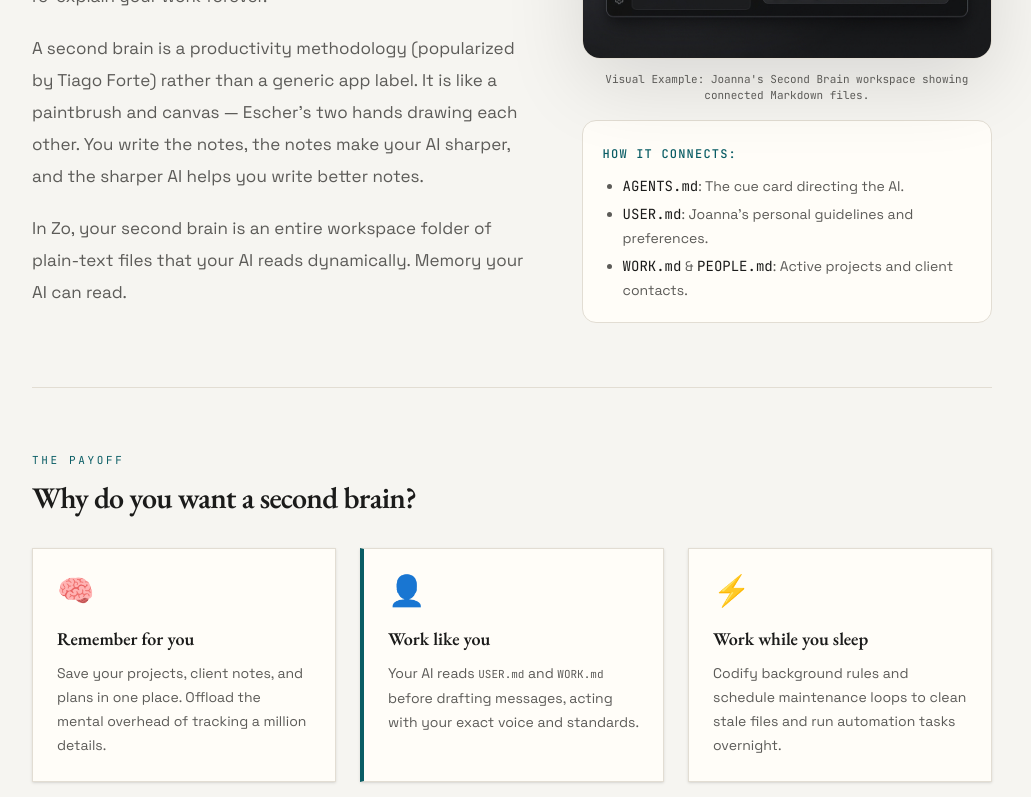
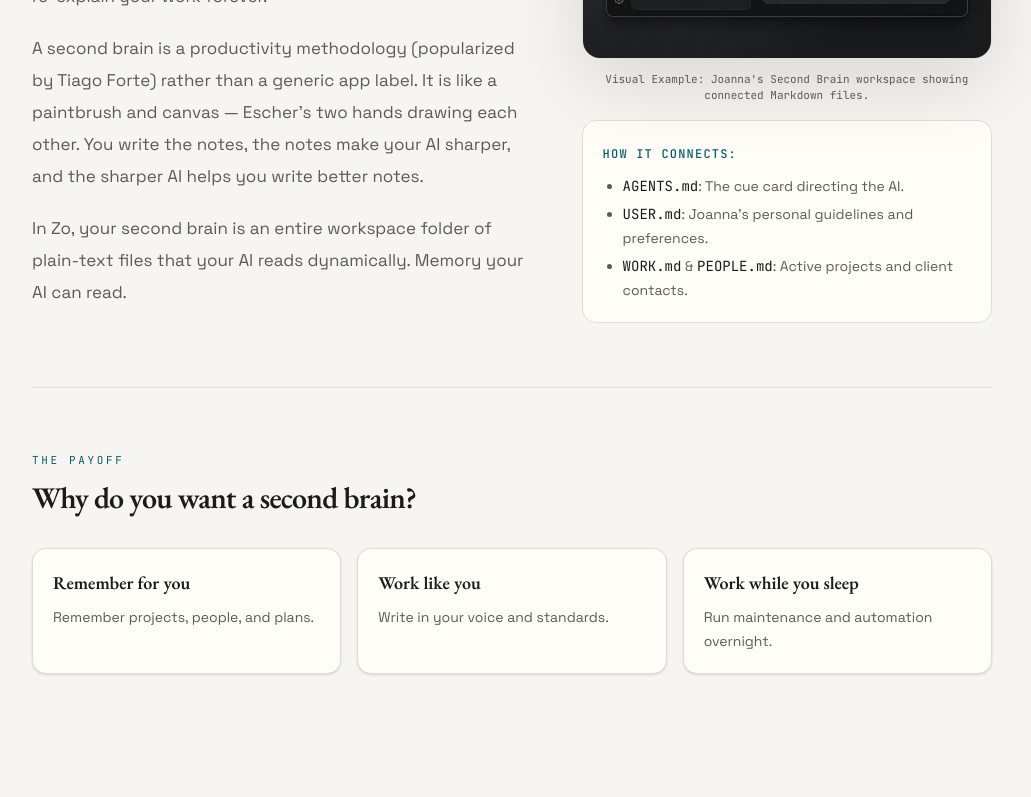
Before and after one commit to Jeff-Kazzee/second-brain-site, a React (Vite) app: page / in a window 1280 px wide. Shown: the part 2722-3519 px from the top of the page, without its empty margins (128-1159 px from the left). Built offline with nearby package versions, Linux system fonts and the light colour scheme.

Commit message:
fix: finish landing review cleanup

```diff
--- a/src/pages/Landing.tsx
+++ b/src/pages/Landing.tsx
@@ -181,7 +181,7 @@ function VocabularyCardDeck() {
 
         {/* Responsive Controls Wrapper */}
         <div className="mt-8 flex flex-col items-center gap-4 sm:flex-row sm:justify-between sm:gap-2">
-          <div className="flex items-center gap-3 w-full justify-between sm:w-auto">
+          <div className="flex flex-wrap items-center gap-3 w-full justify-between sm:w-auto">
             <button
               type="button"
               onClick={prev}
@@ -369,6 +369,10 @@ export default function Landing() {
                 <img
                   src="/images/jeff.jpg"
                   alt="Jeff Kazzee"
+                  width={160}
+                  height={160}
+                  loading="lazy"
+                  decoding="async"
                   className="size-20 rounded-full object-cover border border-[var(--d-line)] shadow-sm shrink-0"
                 />
                 <div>
@@ -408,6 +412,10 @@ export default function Landing() {
                 <img
                   src="/images/ethan.jpg"
                   alt="Ethan Davidson"
+                  width={160}
+                  height={160}
+                  loading="lazy"
+                  decoding="async"
                   className="size-20 rounded-full object-cover border border-[var(--d-line)] shadow-sm shrink-0"
                 />
                 <div>
@@ -543,9 +551,12 @@ export default function Landing() {
               <div className="space-y-4">
                 <figure className="relative">
                   <img
-                    src="/images/joannas_second_brain.jpg"
+                    src="/images/joannas-second-brain.webp"
                     alt="Mockup of Joanna's second brain workspace in Zo, showing files like USER.md and AGENTS.md."
+                    width={768}
+                    height={768}
                     loading="lazy"
+                    decoding="async"
                     className="w-full rounded-2xl border border-[var(--d-line)] shadow-[0_24px_80px_rgba(0,0,0,0.12)]"
                   />
                   <figcaption className="mt-3 text-center font-mono text-[11px] text-[var(--d-slate)]">
@@ -582,44 +593,29 @@ export default function Landing() {
               <h3 className="mt-3 font-serif text-2xl font-semibold tracking-tight sm:text-3xl">
                 Why do you want a second brain?
               </h3>
-              <div className="mt-8 grid gap-6 sm:grid-cols-3">
-                <div className="rounded-none border border-[var(--d-line)] bg-[var(--d-card)] p-6 shadow-sm">
-                  <span className="text-3xl" role="img" aria-label="brain">
-                    🧠
-                  </span>
-                  <h4 className="mt-4 font-serif text-lg font-semibold">
+              <div className="mt-8 grid gap-4 sm:grid-cols-3">
+                <div className="rounded-xl border border-[var(--d-line)] bg-[var(--d-card)] p-5 shadow-sm">
+                  <h4 className="font-serif text-lg font-semibold">
                     Remember for you
                   </h4>
                   <p className="mt-2 text-sm leading-6 text-[var(--d-slate)]">
-                    Save your projects, client notes, and plans in one place.
-                    Offload the mental overhead of tracking a million details.
+                    Remember projects, people, and plans.
                   </p>
                 </div>
-                <div className="rounded-none border border-[var(--d-line)] bg-[var(--d-card)] p-6 shadow-sm border-l-4 border-l-[var(--d-teal)]">
-                  <span className="text-3xl" role="img" aria-label="user">
-                    👤
-                  </span>
-                  <h4 className="mt-4 font-serif text-lg font-semibold">
+                <div className="rounded-xl border border-[var(--d-line)] bg-[var(--d-card)] p-5 shadow-sm">
+                  <h4 className="font-serif text-lg font-semibold">
                     Work like you
                   </h4>
                   <p className="mt-2 text-sm leading-6 text-[var(--d-slate)]">
-                    Your AI reads{" "}
-                    <code className="font-mono text-[11px]">USER.md</code> and{" "}
-                    <code className="font-mono text-[11px]">WORK.md</code>{" "}
-                    before drafting messages, acting with your exact voice and
-                    standards.
+                    Write in your voice and standards.
                   </p>
                 </div>
-                <div className="rounded-none border border-[var(--d-line)] bg-[var(--d-card)] p-6 shadow-sm">
-                  <span className="text-3xl" role="img" aria-label="lightning">
-                    ⚡
-                  </span>
-                  <h4 className="mt-4 font-serif text-lg font-semibold">
+                <div className="rounded-xl border border-[var(--d-line)] bg-[var(--d-card)] p-5 shadow-sm">
+                  <h4 className="font-serif text-lg font-semibold">
                     Work while you sleep
                   </h4>
                   <p className="mt-2 text-sm leading-6 text-[var(--d-slate)]">
-                    Codify background rules and schedule maintenance loops to
-                    clean stale files and run automation tasks overnight.
+                    Run maintenance and automation overnight.
                   </p>
                 </div>
               </div>
@@ -903,7 +899,7 @@ export default function Landing() {
             <div className="mt-12 grid gap-8 sm:grid-cols-2">
               <div className="rounded-2xl border border-[var(--d-line)] bg-[var(--d-card)] p-6 shadow-sm">
                 <h3 className="font-serif text-xl font-semibold text-[var(--d-ink)]">
-                  🚀 Zero-Setup Context
+                  Zero-Setup Context
                 </h3>
                 <p className="mt-3 text-sm leading-6 text-[var(--d-slate)]">
                   Instantly educate your AI on your specific business goals,
@@ -913,7 +909,7 @@ export default function Landing() {
               </div>
               <div className="rounded-2xl border border-[var(--d-line)] bg-[var(--d-card)] p-6 shadow-sm">
                 <h3 className="font-serif text-xl font-semibold text-[var(--d-ink)]">
-                  ✨ Hallucination-Free Drafts
+                  Hallucination-Free Drafts
                 </h3>
                 <p className="mt-3 text-sm leading-6 text-[var(--d-slate)]">
                   The AI reads your local files to mirror your exact style and
@@ -923,7 +919,7 @@ export default function Landing() {
               </div>
               <div className="rounded-2xl border border-[var(--d-line)] bg-[var(--d-card)] p-6 shadow-sm">
                 <h3 className="font-serif text-xl font-semibold text-[var(--d-ink)]">
-                  🛡️ Safe Automation Gates
+                  Safe Automation Gates
                 </h3>
                 <p className="mt-3 text-sm leading-6 text-[var(--d-slate)]">
                   Define approval gates in{" "}
@@ -936,7 +932,7 @@ export default function Landing() {
               </div>
               <div className="rounded-2xl border border-[var(--d-line)] bg-[var(--d-card)] p-6 shadow-sm">
                 <h3 className="font-serif text-xl font-semibold text-[var(--d-ink)]">
-                  🔄 Dynamic Auto-Updates
+                  Dynamic Auto-Updates
                 </h3>
                 <p className="mt-3 text-sm leading-6 text-[var(--d-slate)]">
                   Your AI's memory heals its own stale links and updates index
```
Also changed, not shown: public/images/joannas-second-brain.webp (added), public/images/joannas_second_brain.jpg (deleted).
